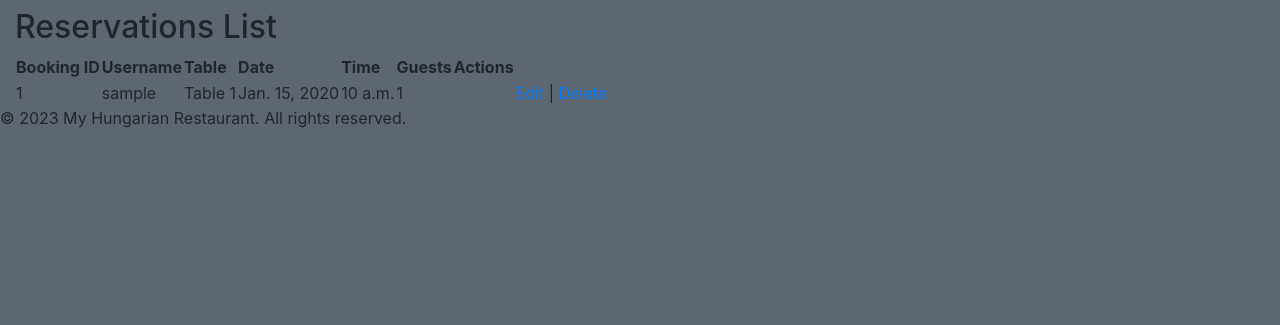
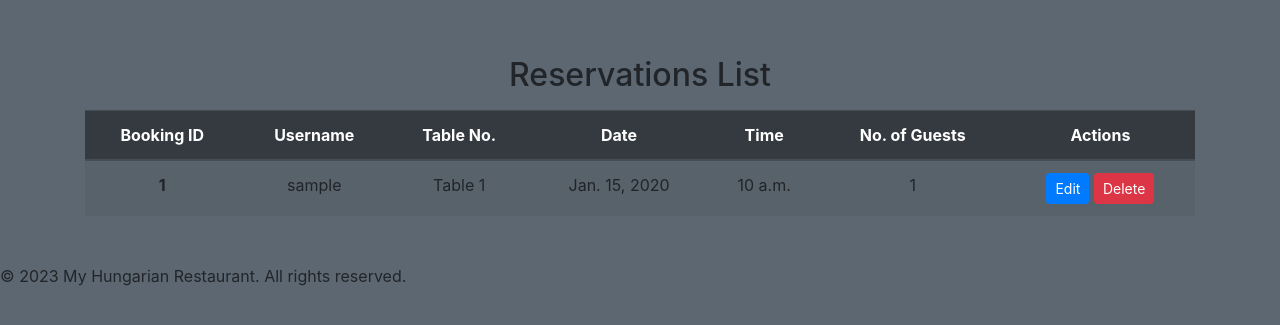
Before and after one commit to stevebiczyk/table-booking-system, a Django app: page /bookings/ in a window 1280 px wide. Shown: the part 130-455 px from the top of the page. Run offline with Django 4.2, Linux system fonts and the light colour scheme; data comes from the database, SQL or seed files in the repository; tables that the repository leaves empty hold one stand-in row (values such as "Sample post"); some libraries are stand-ins or nearby versions.

Commit message:
Added Bootstrap styling to booking list

```diff
--- a/templates/booking.html
+++ b/templates/booking.html
@@ -18,11 +18,6 @@
             <button type="submit" class="btn btn-primary">Book Now</button>
         </form>
     </div>
-    <!-- <form method="post" action="{% url 'create_booking' %}">
-        {% csrf_token %}
-        {{ reservation_form|crispy }}
-        <button type="submit" class="btn btn-primary">Book Now</button>
-    </form> -->
     <!-- Display form errors here -->
     {% if reservation_form.errors %}
     <ul>
--- a/templates/bookings_list.html
+++ b/templates/bookings_list.html
@@ -1,44 +1,39 @@
 {% extends 'base.html' %}
 
 {% block content %}
-<h2>Reservations List</h2>
-<table>
-    <thead>
+<div class="container">
+    <h2 class="my-3">Reservations List</h2>
+    <div class="table-responsive">
+        <table class="table table-striped table-hover">
+            <thead class="thead-dark">
                 <tr>
-            <th>Booking ID</th>
-            <th>Username</th>
-            <th>Table</th>
-            <th>Date</th>
-            <th>Time</th>
-            <th>Guests</th>
-            <th>Actions</th>
+                    <th scope="col">Booking ID</th>
+                    <th scope="col">Username</th>
+                    <th scope="col">Table No.</th>
+                    <th scope="col">Date</th>
+                    <th scope="col">Time</th>
+                    <th scope="col">No. of Guests</th>
+                    <th scope="col">Actions</th>
                 </tr>
             </thead>
             <tbody>
                 {% for reservation in reservations %}
                 <tr>
-            <td>{{ reservation.id }}</td>
+                    <th scope="row">{{ reservation.id }}</th>
                     <td>{{ reservation.user.username }}</td>
                     <td>{{ reservation.table }}</td>
                     <td>{{ reservation.date }}</td>
                     <td>{{ reservation.time }}</td>
                     <td>{{ reservation.number_of_guests }}</td>
                     <td>
-                <!-- {% if user == reservation.user %}
-                <a href="{% url 'update_booking' reservation.pk %}">Edit</a> |
-                <a href="{% url 'delete_booking' reservation.pk %}">Delete</a>
-                {% else %}
-                -
-                {% endif %}
-            </td> -->
-            <td>
-                <a href="{% url 'update_booking' reservation.pk %}">Edit</a> |
-                <a href="{% url 'delete_booking' reservation.pk %}">Delete</a>
+                        <a href="{% url 'update_booking' reservation.pk %}" class="btn btn-primary btn-sm">Edit</a>
+                        <a href="{% url 'delete_booking' reservation.pk %}" class="btn btn-danger btn-sm">Delete</a>
                     </td>
                 </tr>
                 {% endfor %}
             </tbody>
         </table>
+    </div>
     {% if messages %}
     <div class="messages">
         {% for message in messages %}
```
Lines whose indentation alone changed are shown as unchanged.
